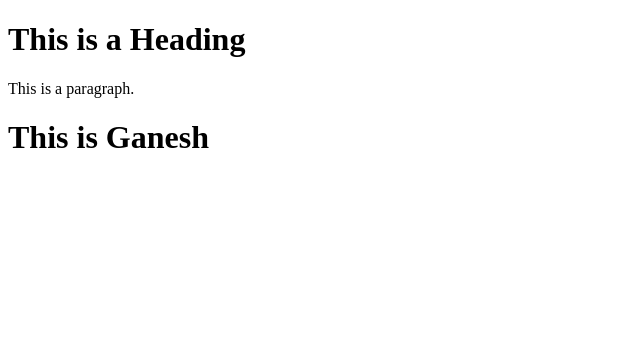
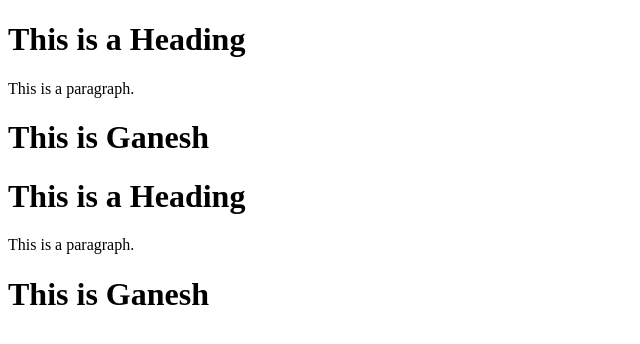
Before and after one commit to code-monk-4483/IST, a plain HTML site: page index.html in a window 1280 px wide. Shown: the whole page, without its empty margins (0-640 px from the left). Drawn offline with Linux system fonts and the light colour scheme.

Commit message:
againheadingpagarphadded

```diff
--- a/index.html
+++ b/index.html
@@ -10,5 +10,10 @@
 <p>This is a paragraph.</p>
 <h1>This is Ganesh</h1>
 
+
+<h1>This is a Heading</h1>
+<p>This is a paragraph.</p>
+<h1>This is Ganesh</h1>
+
 </body>
 </html>
```
